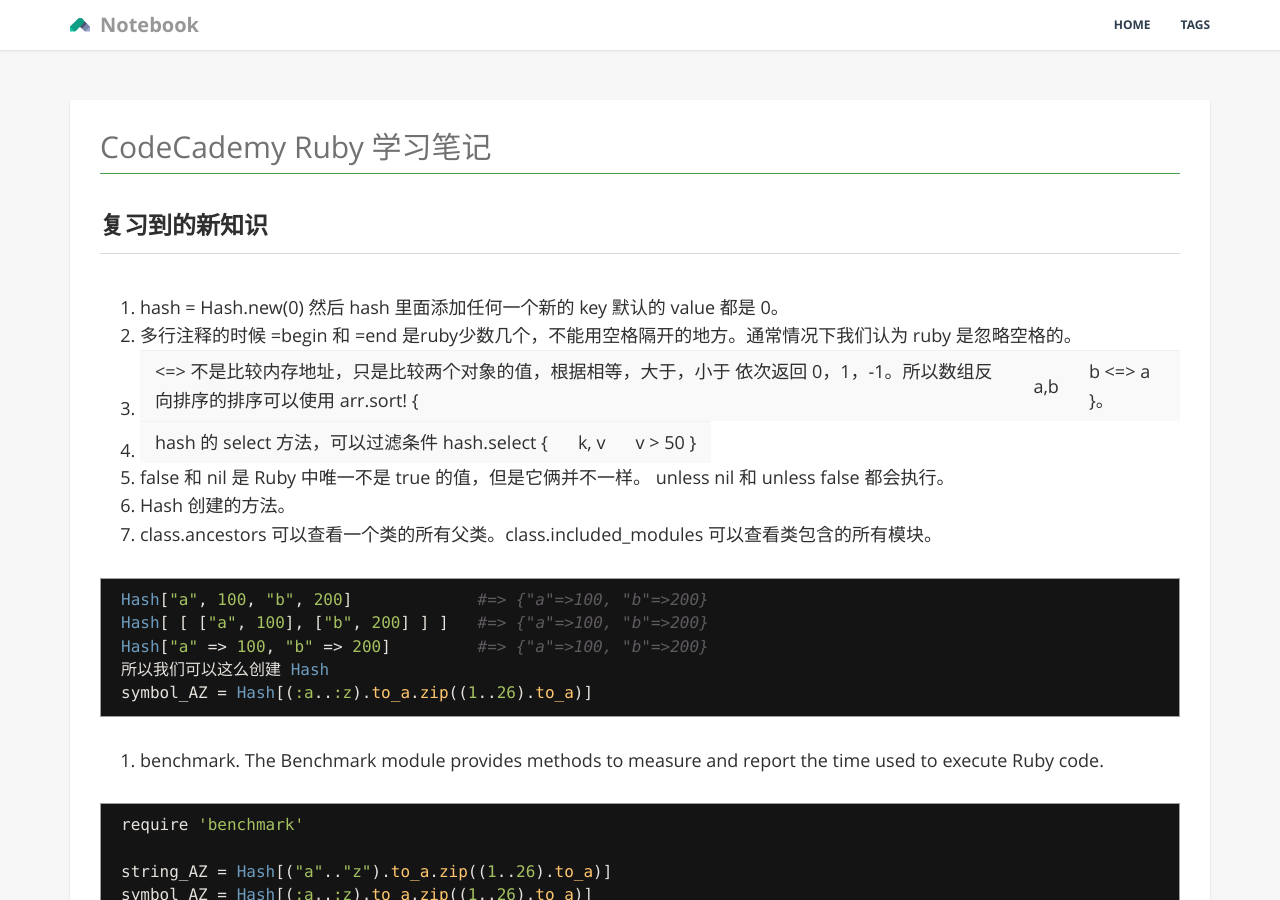
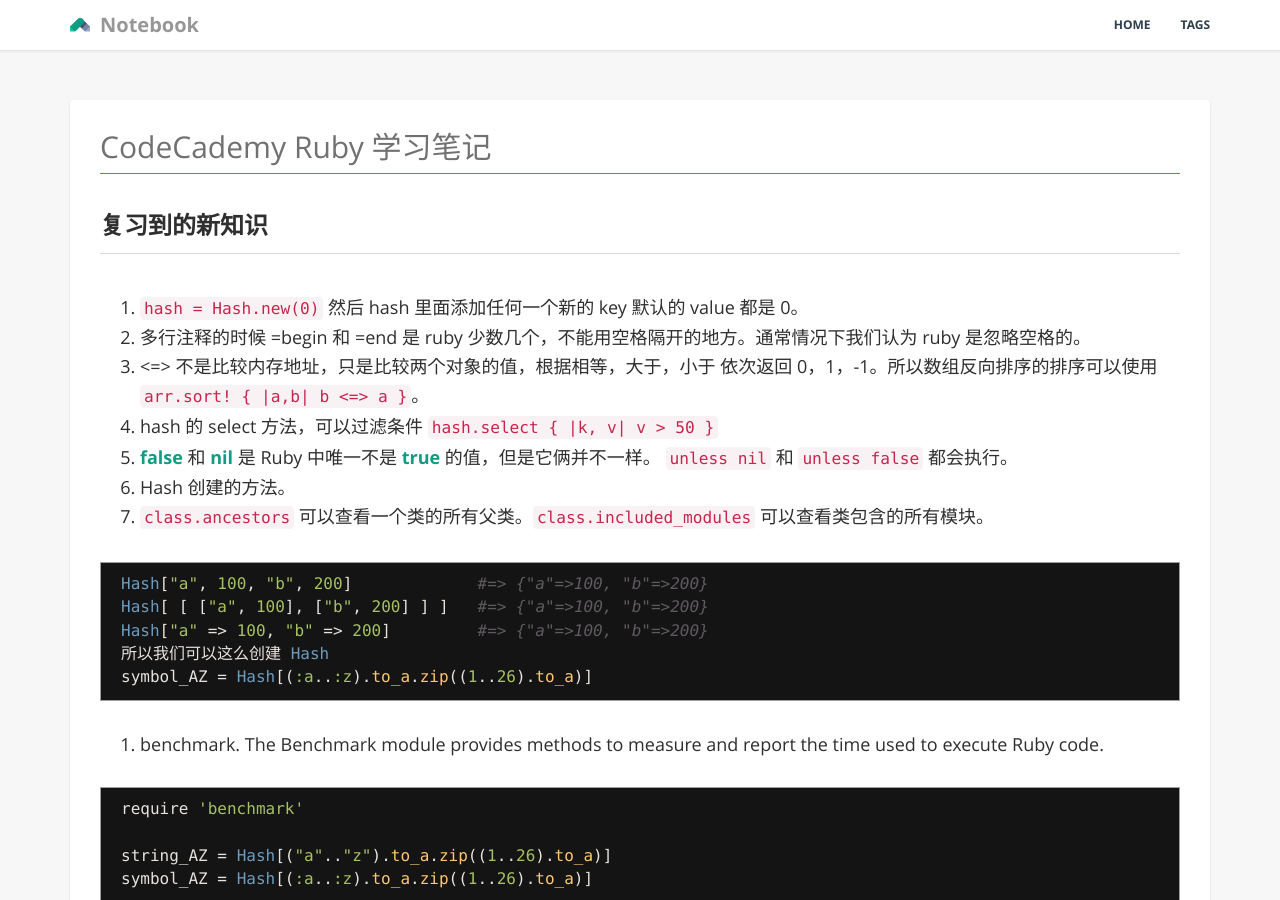
Before and after one commit to GiaoGiaoCat/GiaoGiaoCat.github.io, a Jekyll site: the page built from _posts/201409/2014-09-01-codecademy-ruby.md, in a window 1280 px wide and 900 px high. Built offline with Jekyll 4.4.1, drawn with Linux system fonts in a browser that asks for light colours; Markdown is read by kramdown in place of the engine named in the settings; some of the changed text lies outside the part shown.

Commit message:
a bit of format change

````diff
--- a/_posts/201409/2014-09-01-codecademy-ruby.md
+++ b/_posts/201409/2014-09-01-codecademy-ruby.md
@@ -9,13 +9,13 @@ author: "Victor"
 
 ## 复习到的新知识
 
-1. hash = Hash.new(0) 然后 hash 里面添加任何一个新的 key 默认的 value 都是 0。
-2. 多行注释的时候 =begin 和 =end 是ruby少数几个，不能用空格隔开的地方。通常情况下我们认为 ruby 是忽略空格的。
-3. <=> 不是比较内存地址，只是比较两个对象的值，根据相等，大于，小于 依次返回 0，1，-1。所以数组反向排序的排序可以使用 arr.sort! { |a,b| b <=> a }。
-4. hash 的 select 方法，可以过滤条件 hash.select { |k, v| v > 50 }
-5. false 和 nil 是 Ruby 中唯一不是 true 的值，但是它俩并不一样。 unless nil 和 unless false 都会执行。
+1. ```hash = Hash.new(0)``` 然后 hash 里面添加任何一个新的 key 默认的 value 都是 0。
+2. 多行注释的时候 =begin 和 =end 是 ruby 少数几个，不能用空格隔开的地方。通常情况下我们认为 ruby 是忽略空格的。
+3. <=> 不是比较内存地址，只是比较两个对象的值，根据相等，大于，小于 依次返回 0，1，-1。所以数组反向排序的排序可以使用 ```arr.sort! { |a,b| b <=> a }```。
+4. hash 的 select 方法，可以过滤条件 ```hash.select { |k, v| v > 50 }```
+5. **false** 和 **nil** 是 Ruby 中唯一不是 **true** 的值，但是它俩并不一样。 ```unless nil``` 和 ```unless false``` 都会执行。
 6. Hash 创建的方法。
-7. class.ancestors 可以查看一个类的所有父类。class.included_modules 可以查看类包含的所有模块。
+7. ```class.ancestors``` 可以查看一个类的所有父类。```class.included_modules``` 可以查看类包含的所有模块。
 
 ```ruby
 Hash["a", 100, "b", 200]             #=> {"a"=>100, "b"=>200}
@@ -232,8 +232,8 @@ yield_name("Eric") { |n| puts "My name is #{n}." }
 ### Procs: Savable Blocks!
 
 在 **一切皆对象** 的 Ruby 中。代码块是一个例外，它不是对象。所以你不能给它复制给一个变量。所以也没有对象那些能力，比如 .methods 方法。
-*&* 把 proc 转换成 block。
-*.call* 调用 proc
+```&``` 把 proc 转换成 block。
+```.call``` 调用 proc
 
 there's always more than one way to do something in Ruby.
 
@@ -255,7 +255,7 @@ hi = Proc.new { puts "Hello!" }
 hi.call
 ```
 
-利用 *&* 可以把符号转换成代码块。
+利用 ```&``` 可以把符号转换成代码块。
 
 ```ruby
 strings = ["1", "2", "3"]
````
Also changed, not shown: other parts of _posts/201409/2014-09-01-codecademy-ruby.md (+2 -0 lines).
